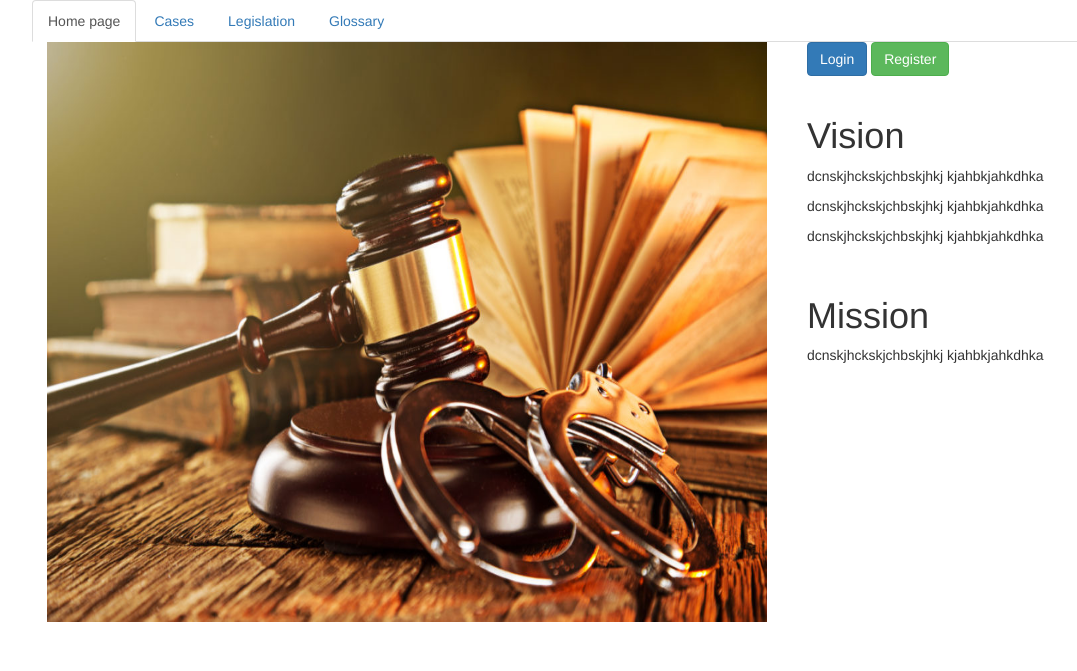
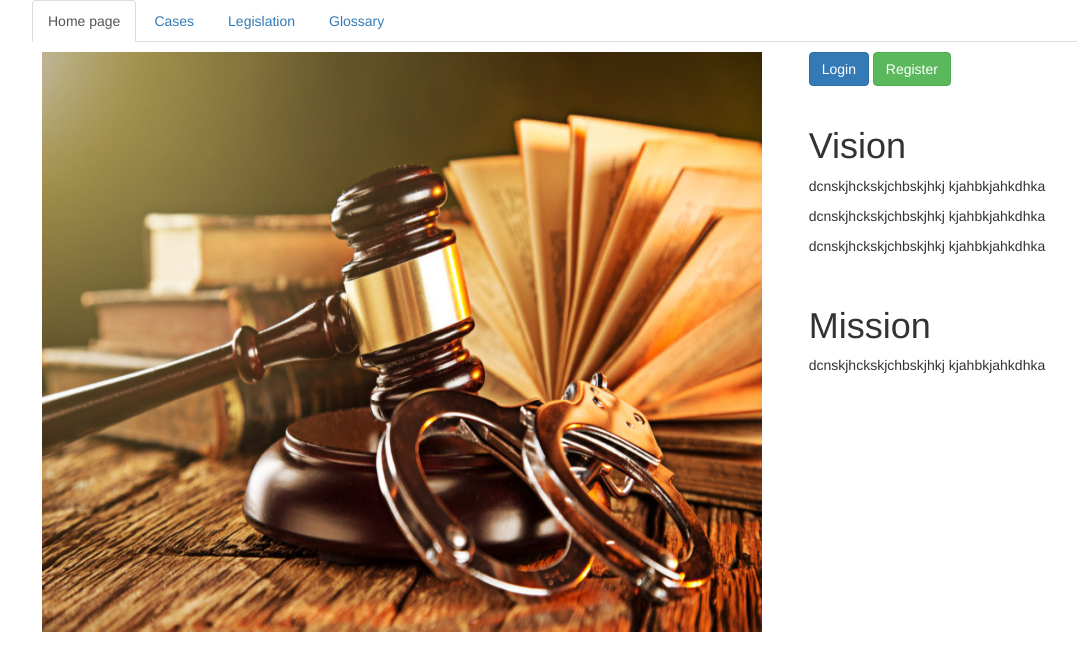
Before and after one commit to felerminoali/miniam, a PHP site: page /miriam_project/ in a window 1280 px wide. Shown: the top 671 px of the page, without its empty margins (38-1115 px from the left). Run offline with PHP 8.4, Linux system fonts and the light colour scheme; data that the repository does not hold is empty.

Commit message:
23-12-2018

```diff
--- a/pages/index.php
+++ b/pages/index.php
@@ -20,7 +20,7 @@ require_once('_header.php');
             <div id="home" class="tab-pane fade in active">
 
                 <div class="row">
-                    <div class="col-md-12">
+                    <div class="col-md-12" style="padding: 10px;">
                         <div class="col-md-8">
                             <img src="../homepage.jpg" alt="home-pic" width="720px" height="580px">
                         </div>
```
